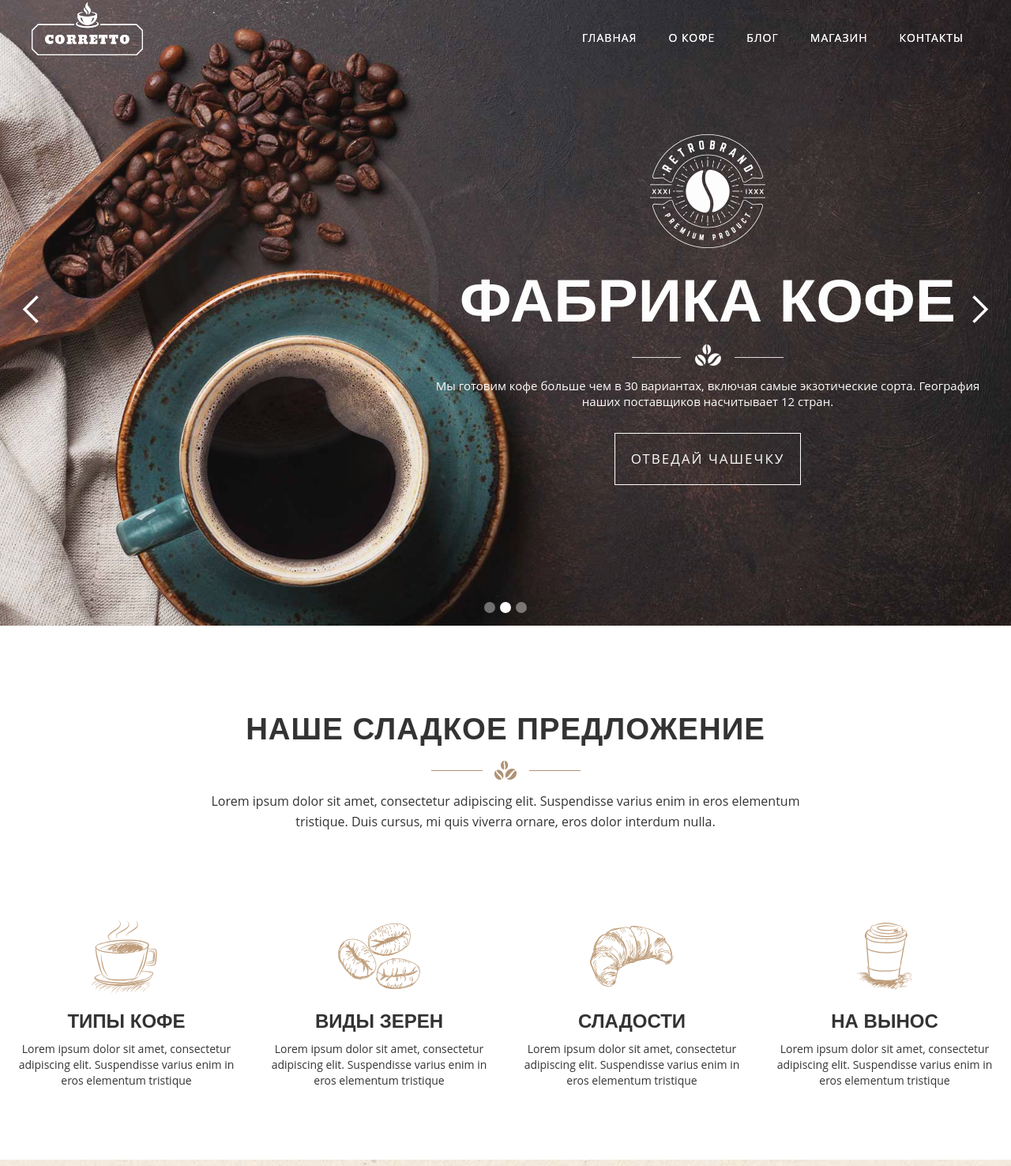
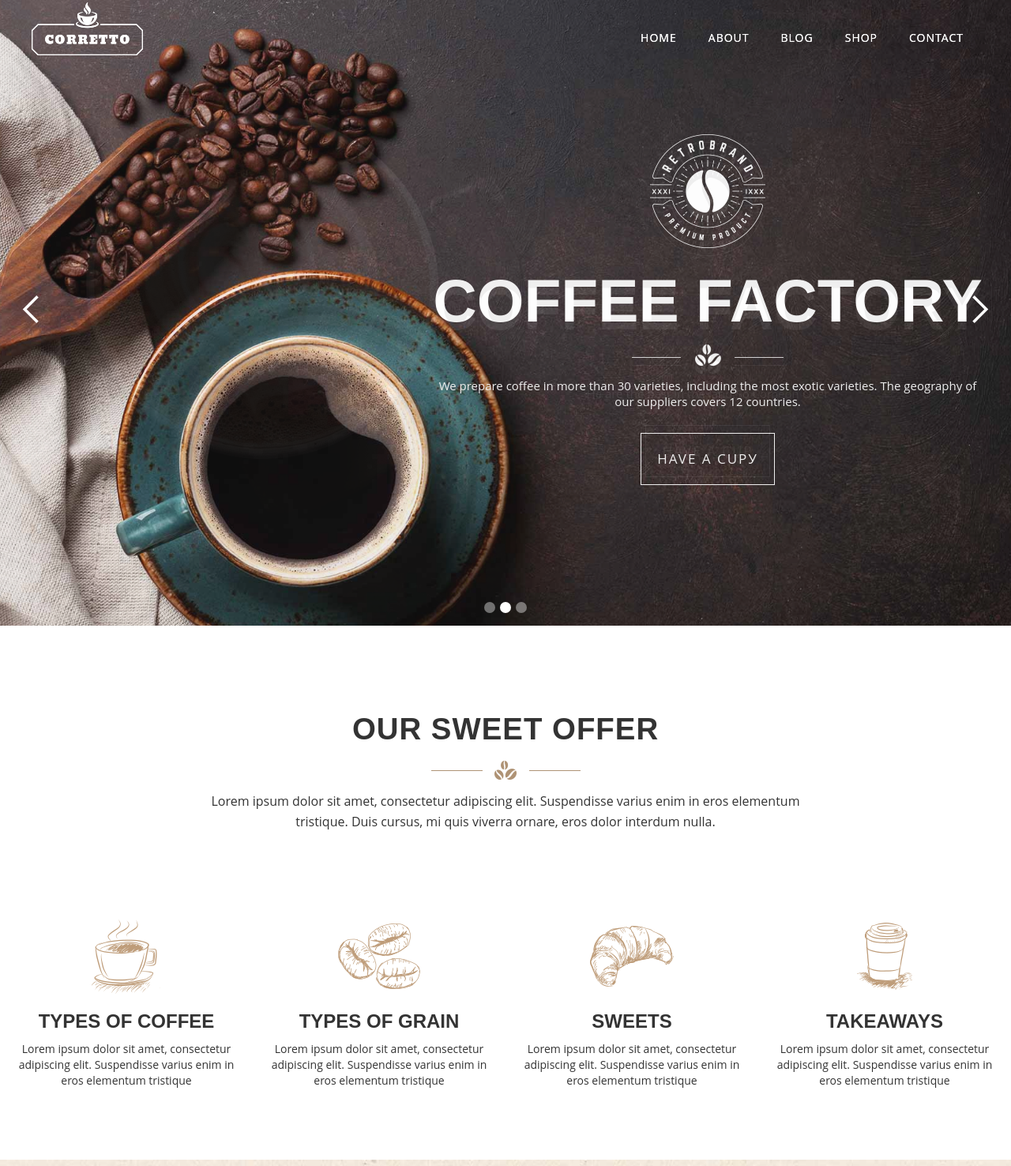
Before and after one commit to andreyscott/coffee, a plain HTML site: page index.html in a window 1280 px wide. Shown: the part 8-1484 px from the top of the page at 79% size. Drawn offline with nearby package versions, Linux system fonts and the light colour scheme; a script that the page names is missing.

Commit message:
Updated the home and About page to english

```diff
--- a/index.html
+++ b/index.html
@@ -16,7 +16,7 @@
 		<div class="s1">
 			<div data-collapse="medium" data-animation="default" data-duration="400" class="navbar w-nav">
 				<div class="container w-container"><a href="#" class="w-nav-brand"><img src="images/5cb0dca3de307e36cb930174_logo-light.png" width="141" alt="" class="image"></a>
-					<nav role="navigation" class="w-nav-menu"><a href="#top" class="nav-link w-nav-link">Главная</a><a href="#about" class="nav-link w-nav-link">О кофе</a><a href="#blog" class="nav-link w-nav-link">блог</a><a href="#shop" class="nav-link w-nav-link">магазин</a><a href="#footer" class="nav-link w-nav-link">контакты</a></nav>
+					<nav role="navigation" class="w-nav-menu"><a href="#top" class="nav-link w-nav-link">Home</a><a href="#about" class="nav-link w-nav-link">About</a><a href="#blog" class="nav-link w-nav-link">Blog</a><a href="#shop" class="nav-link w-nav-link">Shop</a><a href="#footer" class="nav-link w-nav-link">Contact</a></nav>
 					<div class="menu w-nav-button">
 						<div class="icon w-icon-nav-menu"></div>
 					</div>
@@ -24,7 +24,7 @@
 			</div>
 			<div data-collapse="medium" data-animation="default" data-duration="400" class="navbar w-nav">
 				<div class="container w-container"><a href="#" class="w-nav-brand"><img src="images/5cb0dca3de307e36cb930174_logo-light.png" width="141" alt="" class="image"></a>
-					<nav role="navigation" class="w-nav-menu"><a href="#top" class="nav-link w-nav-link">Главная</a><a href="#about" class="nav-link w-nav-link">О кофе</a><a href="#blog" class="nav-link w-nav-link">блог</a><a href="#shop" class="nav-link w-nav-link">магазин</a><a href="#footer" class="nav-link w-nav-link">контакты</a></nav>
+					<nav role="navigation" class="w-nav-menu"><a href="#top" class="nav-link w-nav-link">Home</a><a href="#about" class="nav-link w-nav-link">About</a><a href="#blog" class="nav-link w-nav-link">Blog</a><a href="#shop" class="nav-link w-nav-link">Shop</a><a href="#footer" class="nav-link w-nav-link">Contact</a></nav>
 					<div class="menu w-nav-button">
 						<div class="icon w-icon-nav-menu"></div>
 					</div>
@@ -36,24 +36,24 @@
 						<div id="top" class="s1_slide_bg" data-ix="slider"></div>
 						<div class="s1_box">
 							<div class="s1_content"><img src="images/5cb0dca0f171835abed23d64_h1-slider-img-1.png" alt="" class="s1_img">
-								<h1 class="heading">Фабрика кофе</h1><img src="images/5cb0dc9905a8a4d05bf3ed11_slider-separator-img.png" alt="" class="sep_white">
-								<p class="paragraph">Мы готовим кофе больше чем в 30 вариантах, включая самые экзотические сорта. География наших поставщиков насчитывает 12 стран.</p><a href="#" class="btn w-button">отведай чашечку</a></div>
+								<h1 class="heading">COFFEE FACTORY</h1><img src="images/5cb0dc9905a8a4d05bf3ed11_slider-separator-img.png" alt="" class="sep_white">
+								<p class="paragraph">We prepare coffee in more than 30 varieties, including the most exotic varieties. The geography of our suppliers covers 12 countries.</p><a href="#" class="btn w-button">Have a Cupу</a></div>
 						</div>
 					</div>
 					<div class="w-slide">
 						<div class="s1_slide_bg _1" data-ix="slider"></div>
 						<div class="s1_box">
 							<div class="s1_content"><img src="images/5cb0dca0f171835abed23d64_h1-slider-img-1.png" alt="" class="s1_img">
-								<h1 class="heading">Фабрика кофе</h1><img src="images/5cb0dc9905a8a4d05bf3ed11_slider-separator-img.png" alt="" class="sep_white">
-								<p class="paragraph">Мы готовим кофе больше чем в 30 вариантах, включая самые экзотические сорта. География наших поставщиков насчитывает 12 стран.</p><a href="#" class="btn w-button">отведай чашечку</a></div>
+								<h1 class="heading">COFFEE FACTORY</h1><img src="images/5cb0dc9905a8a4d05bf3ed11_slider-separator-img.png" alt="" class="sep_white">
+								<p class="paragraph">He are the best in the land.So Comeon Over</p><a href="#" class="btn w-button">Have a Cup</a></div>
 						</div>
 					</div>
 					<div class="w-slide">
 						<div class="s1_slide_bg _2" data-ix="slider"></div>
 						<div class="s1_box">
 							<div class="s1_content"><img src="images/5cb0dca0f171835abed23d64_h1-slider-img-1.png" alt="" class="s1_img">
-								<h1 class="heading">Фабрика кофе</h1><img src="images/5cb0dc9905a8a4d05bf3ed11_slider-separator-img.png" alt="" class="sep_white">
-								<p class="paragraph">Мы готовим кофе больше чем в 30 вариантах, включая самые экзотические сорта. География наших поставщиков насчитывает 12 стран.</p><a href="#" class="btn w-button">отведай чашечку</a></div>
+								<h1 class="heading">COFFEE FACTORY</h1><img src="images/5cb0dc9905a8a4d05bf3ed11_slider-separator-img.png" alt="" class="sep_white">
+								<p class="paragraph">Tasty juicy coffee for the whole family </p><a href="#" class="btn w-button">Have a Cup</a></div>
 						</div>
 					</div>
 				</div>
@@ -68,31 +68,32 @@
 		</div>
 		<div id="about" class="s2">
 			<div class="div-block-2">
-				<h2 class="h2">Наше сладкое предложение</h2><img src="images/5cb0dc9aa27e0e68adbbecfd_title-separator.png" alt="" class="image-2">
+				<h2 class="h2">OUR SWEET OFFER</h2><img src="images/5cb0dc9aa27e0e68adbbecfd_title-separator.png" alt="" class="image-2">
 				<p class="paragraph-2">Lorem ipsum dolor sit amet, consectetur adipiscing elit. Suspendisse varius enim in eros elementum tristique. Duis cursus, mi quis viverra ornare, eros dolor interdum nulla.</p>
 				<div class="div-block-3">
 					<div class="w-row">
 						<div class="w-col w-col-3 w-col-medium-6 w-col-small-6 w-col-tiny-tiny-stack">
 							<div class="div-block-4"><img src="images/5cb0dca1f1718354fcd23d66_h2-custom-icon-5.png" data-w-id="78d3e166-9450-2a2b-1cf6-b3cd18cb51af" style="opacity:0" alt="" class="s2_img">
-								<h3 class="heading-3">типы кофе</h3>
+								<h3 class="heading-3">TYPES OF COFFEE
+								</h3>
 								<p class="paragraph-3">Lorem ipsum dolor sit amet, consectetur adipiscing elit. Suspendisse varius enim in eros elementum tristique</p>
 							</div>
 						</div>
 						<div class="w-col w-col-3 w-col-medium-6 w-col-small-6 w-col-tiny-tiny-stack">
 							<div class="div-block-4"><img src="images/5cb0dca1f1718307e8d23d67_h2-custom-icon-6.png" data-w-id="9056c45a-6de0-3994-43bd-aa9c5b5695d2" style="opacity:0" alt="" class="s2_img">
-								<h3 class="heading-3">виды зерен</h3>
+								<h3 class="heading-3">Types of Grain</h3>
 								<p class="paragraph-3">Lorem ipsum dolor sit amet, consectetur adipiscing elit. Suspendisse varius enim in eros elementum tristique</p>
 							</div>
 						</div>
 						<div class="w-col w-col-3 w-col-medium-6 w-col-small-6 w-col-tiny-tiny-stack">
 							<div class="div-block-4"><img src="images/5cb0dca14f798682f79b6006_h2-custom-icon-7.png" data-w-id="46315717-e445-8ce4-f9c8-1fc2079600e4" style="opacity:0" alt="" class="s2_img">
-								<h3 class="heading-3">сладости</h3>
+								<h3 class="heading-3">SWEETS</h3>
 								<p class="paragraph-3">Lorem ipsum dolor sit amet, consectetur adipiscing elit. Suspendisse varius enim in eros elementum tristique</p>
 							</div>
 						</div>
 						<div class="w-col w-col-3 w-col-medium-6 w-col-small-6 w-col-tiny-tiny-stack">
 							<div class="div-block-4"><img src="images/5cb0dca1ff8bab1b6df82a3f_h2-custom-icon-8.png" data-w-id="5ca19851-0ca2-8d76-d33c-86ea8cd5f60c" style="opacity:0" alt="" class="s2_img">
-								<h3 class="heading-3">на вынос</h3>
+								<h3 class="heading-3">TAKEAWAYS</h3>
 								<p class="paragraph-3">Lorem ipsum dolor sit amet, consectetur adipiscing elit. Suspendisse varius enim in eros elementum tristique</p>
 							</div>
 						</div>
```
